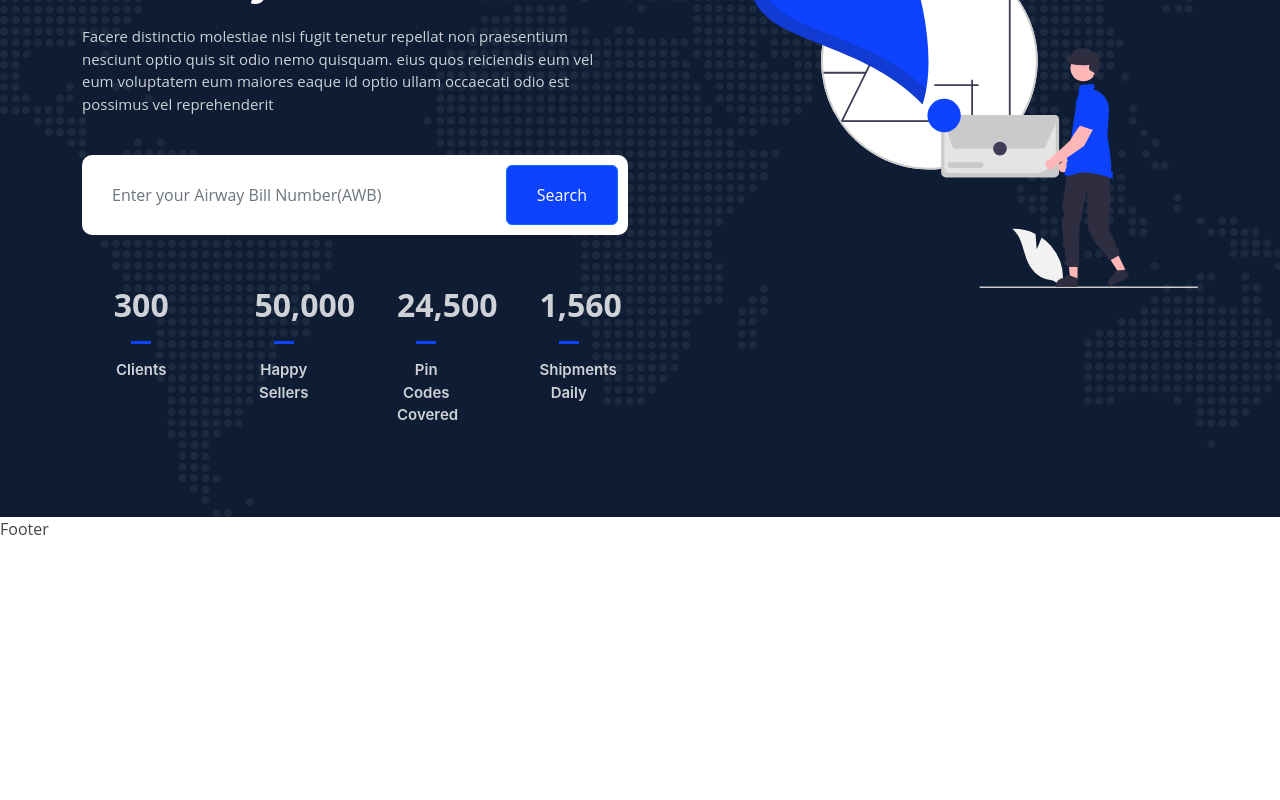
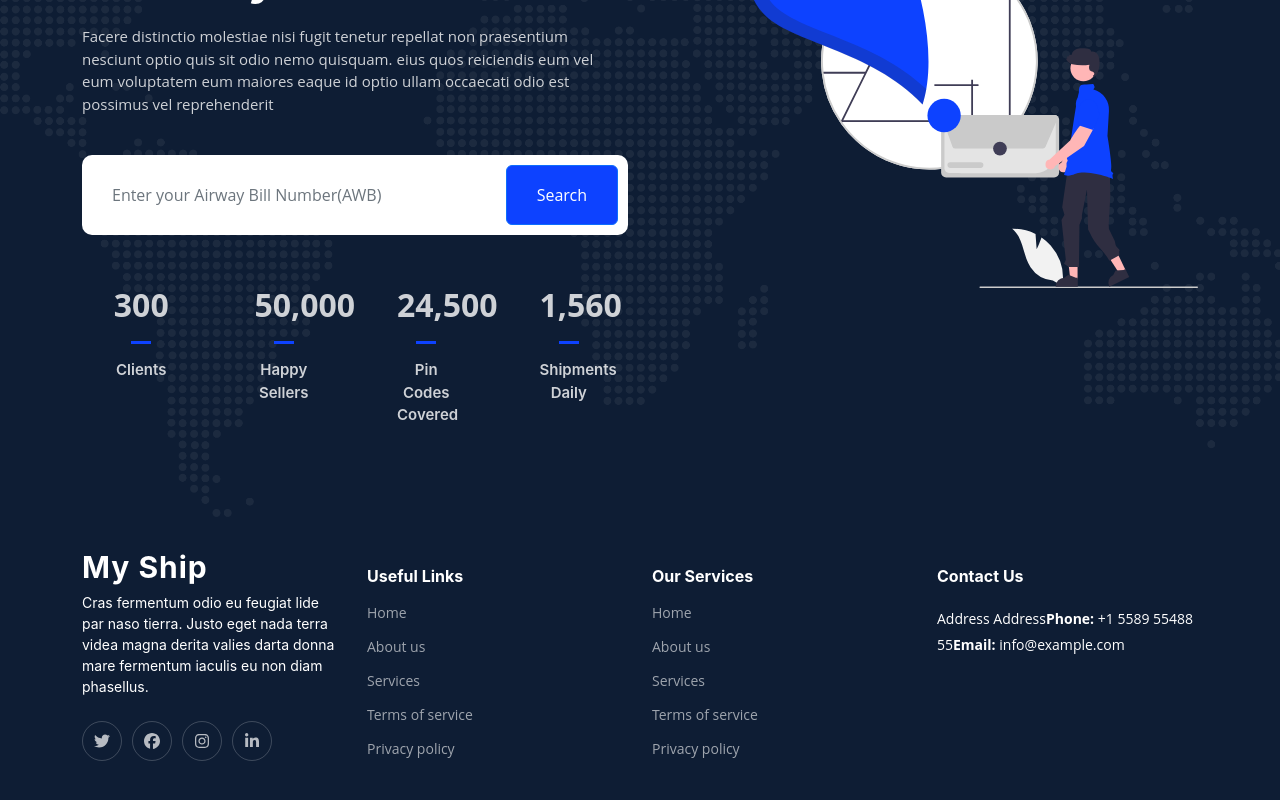
Before and after one commit to Jayaramvenkatanarayanan/myship, a React (Create React App) app: page / in a window 1280 px wide. Shown: the part 292-1092 px from the top of the page. Before the commit the page ends 833 px from the top, so only its background shows below. Built offline with nearby package versions, Linux system fonts and the light colour scheme.

Commit message:
feat: footer added

```diff
--- a/package.json
+++ b/package.json
@@ -4,11 +4,13 @@
   "private": true,
   "dependencies": {
     "@fortawesome/fontawesome-svg-core": "^6.2.0",
+    "@fortawesome/free-brands-svg-icons": "^6.2.0",
     "@fortawesome/free-solid-svg-icons": "^6.2.0",
     "@fortawesome/react-fontawesome": "^0.2.0",
     "@testing-library/jest-dom": "^5.16.5",
     "@testing-library/react": "^13.4.0",
     "@testing-library/user-event": "^13.5.0",
+    "babel-plugin-macros": "^3.1.0",
     "bootstrap": "^5.2.1",
     "react": "^18.2.0",
     "react-bootstrap": "^2.5.0",
--- /dev/null
+++ b/src/css/footer.css
@@ -0,0 +1,111 @@
+.footer {
+    font-size: 14px;
+    background-color: var(--color-secondary);
+    padding: 50px 0;
+    color: white;
+  }
+
+  .footer .footer-info .logo {
+    line-height: 0;
+    margin-bottom: 25px;
+  }
+
+  .footer .footer-info .logo img {
+    max-height: 40px;
+    margin-right: 6px;
+  }
+
+  .footer .footer-info .logo span {
+    font-size: 30px;
+    font-weight: 700;
+    letter-spacing: 1px;
+    color: #fff;
+    font-family: var(--font-primary);
+  }
+
+  .footer .footer-info p {
+    font-size: 14px;
+    font-family: var(--font-primary);
+  }
+
+  .footer .social-links a {
+    display: flex;
+    align-items: center;
+    justify-content: center;
+    width: 40px;
+    height: 40px;
+    border-radius: 50%;
+    border: 1px solid rgba(255, 255, 255, 0.2);
+    font-size: 16px;
+    color: rgba(255, 255, 255, 0.7);
+    margin-right: 10px;
+    transition: 0.3s;
+  }
+
+  .footer .social-links a:hover {
+    color: #fff;
+    border-color: #fff;
+  }
+
+  .footer h4 {
+    font-size: 16px;
+    font-weight: bold;
+    position: relative;
+    padding-bottom: 12px;
+  }
+
+  .footer .footer-links {
+    margin-bottom: 30px;
+  }
+
+  .footer .footer-links ul {
+    list-style: none;
+    padding: 0;
+    margin: 0;
+  }
+
+  .footer .footer-links ul i {
+    padding-right: 2px;
+    color: rgba(13, 66, 255, 0.8);
+    font-size: 12px;
+    line-height: 0;
+  }
+
+  .footer .footer-links ul li {
+    padding: 10px 0;
+    display: flex;
+    align-items: center;
+  }
+
+  .footer .footer-links ul li:first-child {
+    padding-top: 0;
+  }
+
+  .footer .footer-links ul a {
+    color: rgba(255, 255, 255, 0.6);
+    transition: 0.3s;
+    display: inline-block;
+    line-height: 1;
+  }
+
+  .footer .footer-links ul a:hover {
+    color: #fff;
+  }
+
+  .footer .footer-contact p {
+    line-height: 26px;
+  }
+
+  .footer .copyright {
+    text-align: center;
+  }
+
+  .footer .credits {
+    padding-top: 4px;
+    text-align: center;
+    font-size: 13px;
+  }
+
+  .footer .credits a {
+    color: #fff;
+  }
--- a/src/layouts/Footer.js
+++ b/src/layouts/Footer.js
@@ -1,5 +1,91 @@
 import React from "react";
-
+import Container from "react-bootstrap/Container";
+import Row from "react-bootstrap/Row";
+import Col from "react-bootstrap/Col";
+import "../css/footer.css";
+import { FontAwesomeIcon } from "@fortawesome/react-fontawesome";
+import {
+  faTwitter,
+  faFacebook,
+  faLinkedinIn,
+  faInstagram,
+} from "@fortawesome/free-brands-svg-icons";
 export default function Footer() {
-  return <div>Footer</div>;
+  const pageLinks = () => {
+    return (
+      <ul>
+        <li>
+          <a href="/">Home</a>
+        </li>
+        <li>
+          <a href="about">About us</a>
+        </li>
+        <li>
+          <a href="#">Services</a>
+        </li>
+        <li>
+          <a href="#">Terms of service</a>
+        </li>
+        <li>
+          <a href="#">Privacy policy</a>
+        </li>
+      </ul>
+    );
+  };
+  return (
+    <footer id="footer" className="footer">
+      <Container>
+        <Row>
+          <Col>
+            <div className=" footer-info">
+              <a href="index.html" className="logo d-flex align-items-center">
+                <span>My Ship</span>
+              </a>
+              <p>
+                Cras fermentum odio eu feugiat lide par naso tierra. Justo eget
+                nada terra videa magna derita valies darta donna mare fermentum
+                iaculis eu non diam phasellus.
+              </p>
+              <div className="social-links d-flex mt-4">
+                <a href="#" className="twitter">
+                  <FontAwesomeIcon icon={faTwitter} />
+                </a>
+                <a href="#" className="facebook">
+                  <FontAwesomeIcon icon={faFacebook} />
+                </a>
+                <a href="#" className="instagram">
+                  <FontAwesomeIcon icon={faInstagram} />
+                </a>
+                <a href="#" className="linkedin">
+                  <FontAwesomeIcon icon={faLinkedinIn} />
+                </a>
+              </div>
+            </div>
+          </Col>
+          <Col>
+            <div className=" footer-links">
+              <h4>Useful Links</h4>
+              {pageLinks()}
+            </div>
+          </Col>
+          <Col>
+            <div className=" footer-links">
+              <h4>Our Services</h4>
+              {pageLinks()}
+            </div>
+          </Col>
+          <Col>
+            <div className=" footer-contact text-center text-md-start">
+              <h4>Contact Us</h4>
+              <p>
+                Address Address
+                <strong>Phone:</strong> +1 5589 55488 55
+                <strong>Email:</strong> info@example.com
+              </p>
+            </div>
+          </Col>
+        </Row>
+      </Container>
+    </footer>
+  );
 }
```
Also changed, not shown: 1 other file (tests, documents, lock files or other folders).
